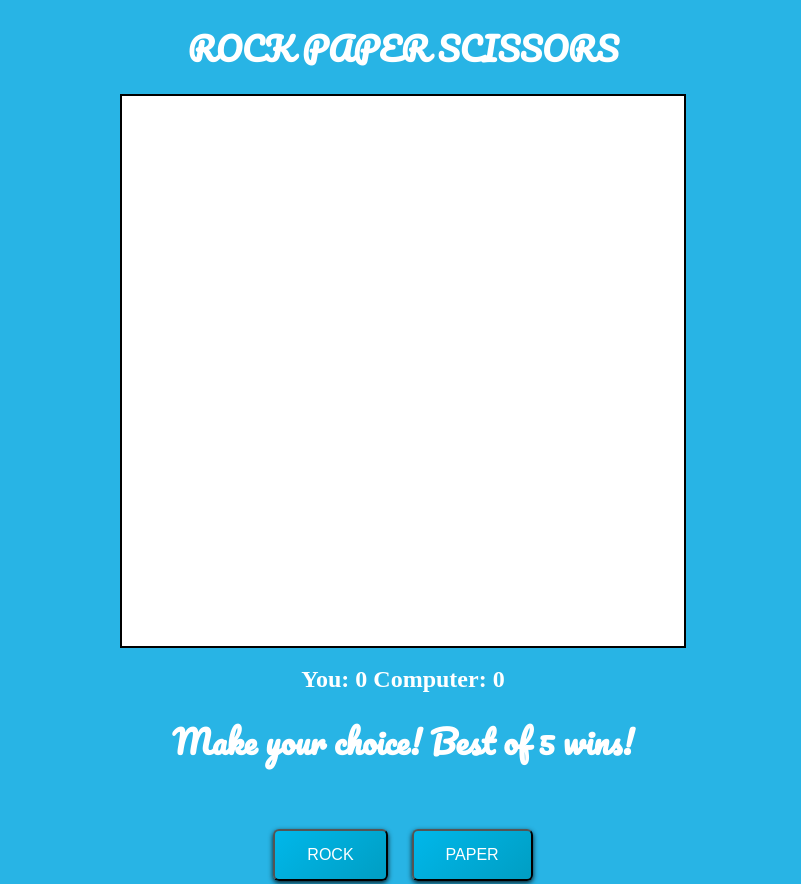
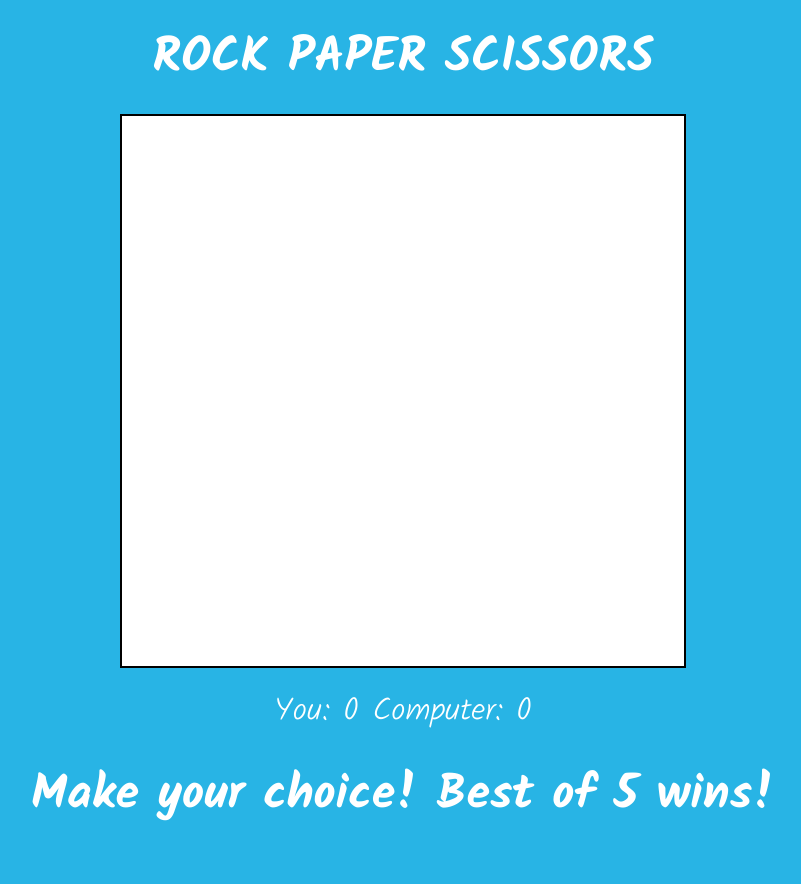
Before and after one commit to vinnav/Odin-RockPaperScissor, a plain HTML site: page index.html in a window 1280 px wide. Shown: the top 884 px of the page, without its empty margins (237-1038 px from the left). Drawn offline with Linux system fonts and the light colour scheme.

Commit message:
Changed fonts

```diff
--- a/index.html
+++ b/index.html
@@ -5,7 +5,7 @@
 		<meta charset="utf-8">
 		<title>Rock Paper Scissors</title>
 		<link rel="stylesheet" href="style.css">
-		<link href="https://fonts.googleapis.com/css?family=Pacifico&display=swap" rel="stylesheet">
+		<link href="https://fonts.googleapis.com/css?family=Kalam:300,700&display=swap" rel="stylesheet">
 
 	</head>
 
--- a/style.css
+++ b/style.css
@@ -13,7 +13,15 @@ body {
 
 h1{
     margin-top: 20px;
-    font-family: 'Pacifico', cursive;
+    font-size: 3em;
+    font-family: 'Kalam';
+    font-weight: 700;
+}
+
+h2 {
+    font-family: 'Kalam';
+    font-weight: 300;
+    font-size: 2em;
 }
 .buttons{
 background-color:#28B4E5;
```
